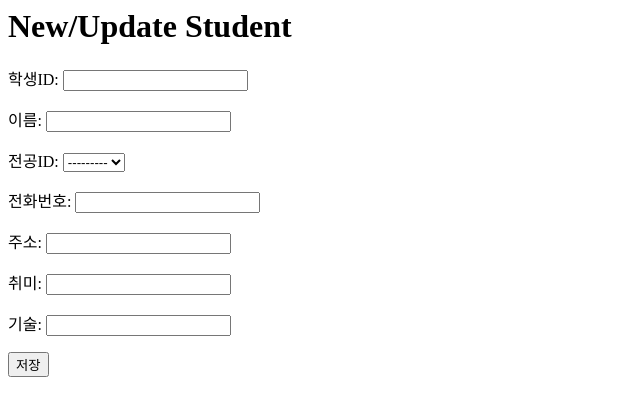
After one commit to bhy304/DjangoProject, a Django app: page /student/std/new/ in a window 1280 px wide. The commit adds this page. Shown: the top 416 px of the page, without its empty margins (0-640 px from the left). Run offline with Django 3.2, Linux system fonts and the light colour scheme; data that the repository does not hold is empty.

Commit message:
#10 Student Update 기능 구현 #11 Student Delete 기능 구현 #12 Student Insert 기능 구현

```diff
--- a/djangoStd/student/templates/student/majorform.html
+++ b/djangoStd/student/templates/student/majorform.html
@@ -1,6 +1,6 @@
 <h1>New Major</h1>
 
-<form method='post'>
+<form method='post' enctype="multipart/form-data">
 {% csrf_token %}
 {% comment %}
 Major ID : <input type='text' name='major_id'/><br>
--- /dev/null
+++ b/djangoStd/student/templates/student/studentform.html
@@ -0,0 +1,7 @@
+<h1>New/Update Student</h1>
+
+<form method='post' enctype="multipart/form-data">
+{% csrf_token %}
+{{form.as_p}}
+<input type='submit' value='저장'/>
+</form>
--- a/djangoStd/student/templates/student/studentlist.html
+++ b/djangoStd/student/templates/student/studentlist.html
@@ -1,6 +1,6 @@
 <h1>Student List</h1>
 <hr>
-<button onclick="">입력</button>
+<button onclick="location.href='{% url 'student:std_new' %}'">입력</button>
 <hr>
 
 <table border='1'>
@@ -24,8 +24,8 @@
 <td>{{std.address}}</td>
 <td>{{std.hobby}}</td>
 <td>{{std.skill}}</td>
-<td><button onclick="location.href=''">수정</button></td>
-<td><button onclick="location.href=''">삭제</button></td>
+<td><button onclick="location.href='{% url 'student:std_update' std.studentID %}'">수정</button></td>
+<td><button onclick="location.href='{% url 'student:std_del' std.studentID %}'">삭제</button></td>
 </tr>
 {% endfor %}
 </table>
--- a/djangoStd/student/urls.py
+++ b/djangoStd/student/urls.py
@@ -14,4 +14,7 @@ urlpatterns = [
 
     path('std/list/', views.student_list, name="std_list"),
     path('<pk>/std/detail/', views.student_detail, name="std_detail"),
+    path('std/new/', views.student_new, name='std_new'),
+    path('<pk>/std/delete/', views.student_del, name="std_del"),
+    path('<pk>/std/update/', views.student_update, name="std_update"),
 ]
--- a/djangoStd/student/views.py
+++ b/djangoStd/student/views.py
@@ -12,7 +12,10 @@ major_list = ListView.as_view(model=Major, template_name='student/majorlist.html
 major_detail = DetailView.as_view(model=Major, template_name='student/majordetail.html')
 major_new = CreateView.as_view(model=Major, template_name='student/majorform.html', fields='__all__')
 major_update = UpdateView.as_view(model=Major, template_name='student/majorform.html', fields='__all__')
-major_del = DeleteView.as_view(model=Major, template_name='student/major_confirm_delete.html', success_url='/student/')
+major_del = DeleteView.as_view(model=Major, template_name='student/major_confirm_delete.html', success_url='/student/major/list/')
 
 student_list = ListView.as_view(model=Student, template_name='student/studentlist.html')
 student_detail = DetailView.as_view(model=Student, template_name='student/studentdetail.html')
+student_new = CreateView.as_view(model=Student, template_name='student/studentform.html', fields='__all__')
+student_update = UpdateView.as_view(model=Student, template_name='student/studentform.html', fields='__all__')
+student_del = DeleteView.as_view(model=Student, template_name='student/student_confirm_delete.html', success_url='/student/std/list/')
```
Also changed, not shown: djangoStd/student/templates/student/student_confirm_delete.html (added, +7 -0 lines).
